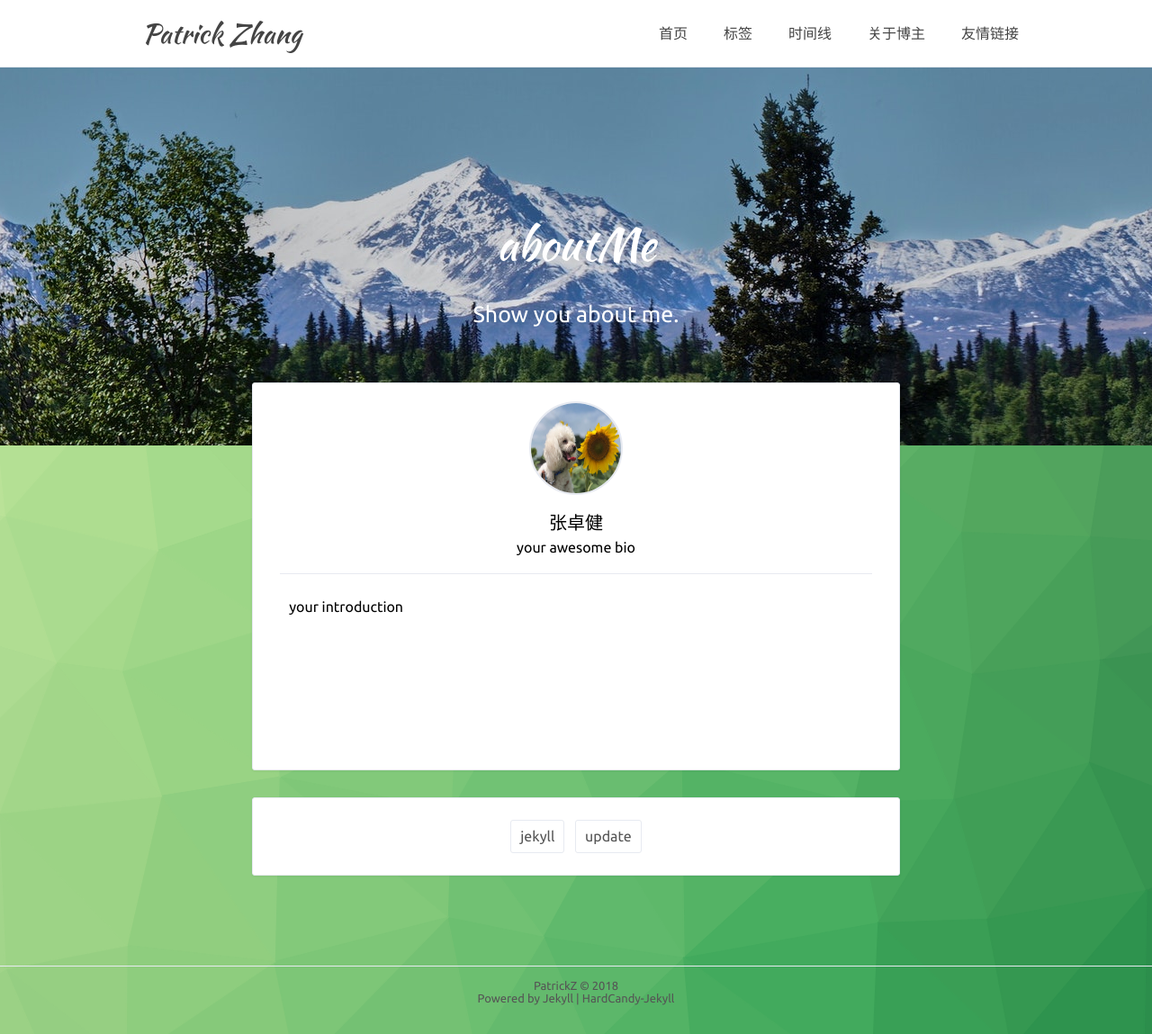
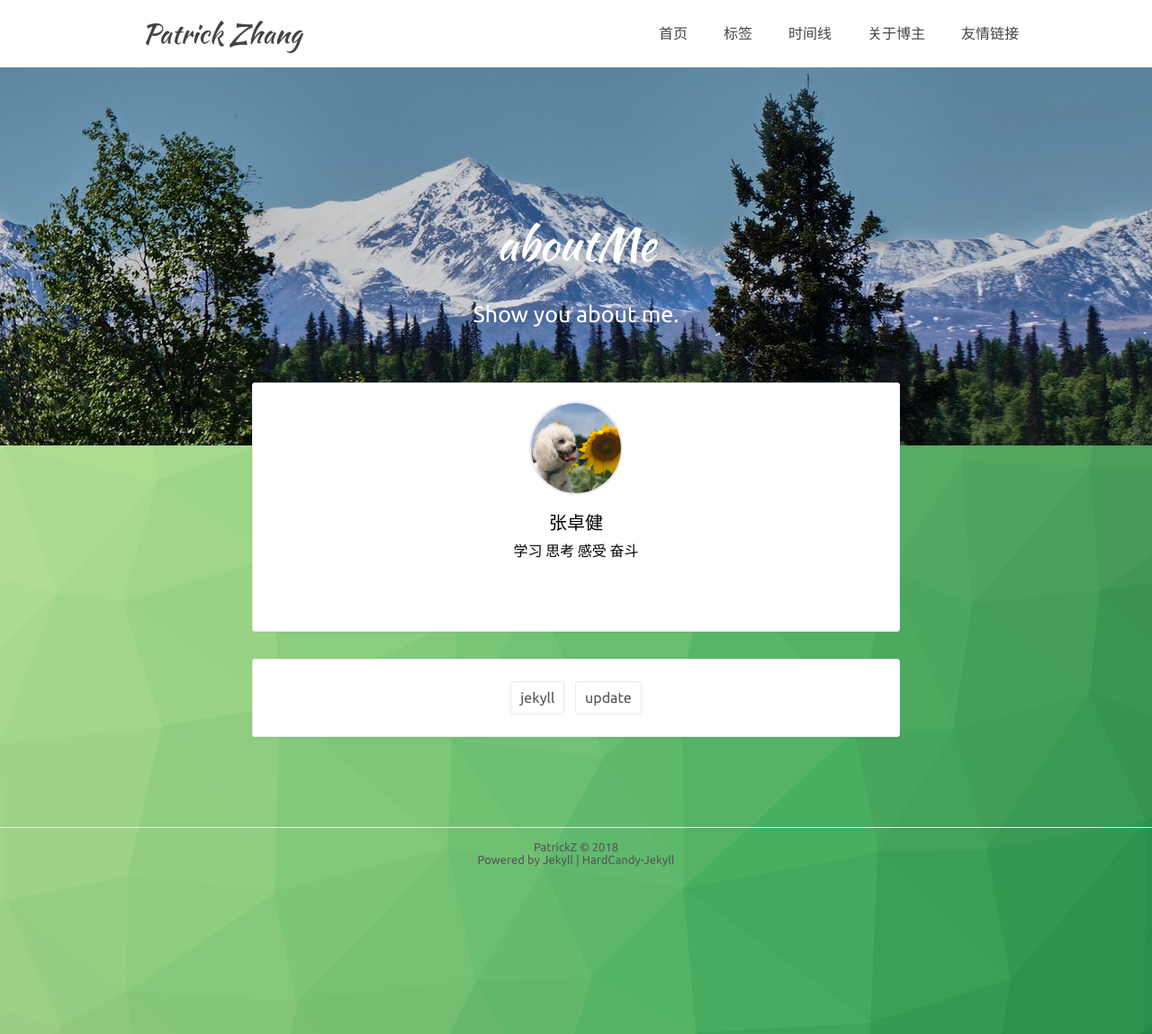
Before and after one commit to PatrickZZJ/PatrickZZJ.github.io, a Jekyll site: the page built from about.html, in a window 1280 px wide. Shown: the whole page at 90% size. Built offline with Jekyll 4.4.1, drawn with Linux system fonts in a browser that asks for light colours; comment, search, counter and statistics services are not loaded.

```diff
--- a/_config.yml
+++ b/_config.yml
@@ -17,28 +17,19 @@ author: true
 name: '张卓健'
 NickName: 'Patrick Zhang'
 webtitle: 'Patrick Zhang'
-bio: 'your awesome bio'
-about: true
+bio: '学习 思考 感受 奋斗'
+about: false
 aboutyou: 'your introduction'
 portraits: '/assets/profile.jpeg' # your portraits image file path
 
 # SNS
 SNS: true
 SNS-icon: #['Facebook', 'weibo', 'qq', 'github', 'Dribbble', 'Twitter', 'instagram', 'weixin', 'Codepen']
-  mail: 'mailto:abc@gmail.com'
-  weixin: '' # 你的微信二维码存放的地址
-  qq: '' # 你的qq二维码存放的地址 or http://wpa.qq.com/msgrd?v=3&uin='你的QQ号'&site=qq&menu=yes
-  github: ''
-  Codepen: ''
-  weibo: ''
-  instagram: ''
-  Twitter: ''
-  Dribbble: ''
-  Facebook: ''
-  Google: ''
-  zhihu: ''
-  juejin: ''
-  twitch: ''
+  mail: 'mailto:zzj-is-me@sjtu.edu.cn'
+  weixin: '/assets/weixin.jpg' # 你的微信二维码存放的地址
+  github: 'https://github.com/PatrickZZJ'
+  zhihu: 'http://www.zhihu.com/people/zzj-88-80'
+
 
 # 分页
 paginate: 2
@@ -59,7 +50,8 @@ pygmentsTheme: 'default'
 
 # 友情链接
 friends:
-  jekyll: 'https://www.jekyll.com.cn/'
+  上海交通大学: 'https://www.sjtu.edu.cn/'
+  上交微纳电子学系: 'http://dmne.sjtu.edu.cn'
 
 # 评论 最佳体验 在disqus、livere和Gitment之间三选一
 # disqus 评论
@@ -81,7 +73,7 @@ social-share-items: ['qq', 'wechat', 'weibo', 'twitter', 'facebook']
 
 # 百度统计 在baidu-url里填写自己相关的url代码
 baidu: true
-baidu-url: ''
+baidu-url: 'PatrickZZJ.github.io'
 # 谷歌分析 在google-ID里填写自己在谷歌分析获得的追踪ID
 google: false
 google-ID: ''
```
Also changed, not shown: assets/profile.jpeg, assets/weixin.jpg (added).
